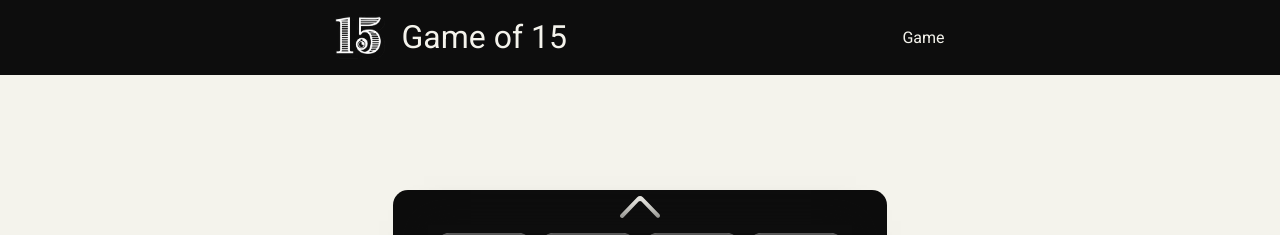
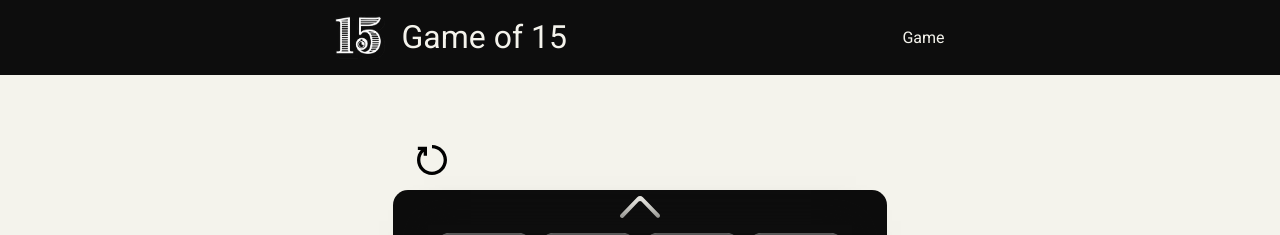
Before and after one commit to SamuelWyck/game-of-15, a Next.js app: page /game in a window 1280 px wide. Shown: the top 235 px of the page. Built offline with nearby package versions, Linux system fonts and the light colour scheme; a web font is replaced by a local one.

Commit message:
Add reset btn

```diff
--- a/components/gameOf15.jsx
+++ b/components/gameOf15.jsx
@@ -43,6 +43,14 @@ function GameOf15() {
                 tile.dataset.col = col;
             }
         }
+    };
+
+
+    function handleReset() {
+        popupRef.current.showMessage("Game reset");
+        game.current.reset();
+        setTiles();
+        gameOver.current = false;
     };
 
 
@@ -174,6 +182,9 @@ function GameOf15() {
     return (
     <section className={styles["game-section"]}>
         <Popup ref={popupRef} top={-50} centered={true} />
+        <button className={styles["reset-btn"]} onClick={handleReset}>
+            <img src="/reset.svg" alt="reset" />
+        </button>
         <button className={`${styles["move-button"]} ${styles["move-up"]}`}>
             <img src="/arrow.svg" alt="arrow" />
         </button>
```
